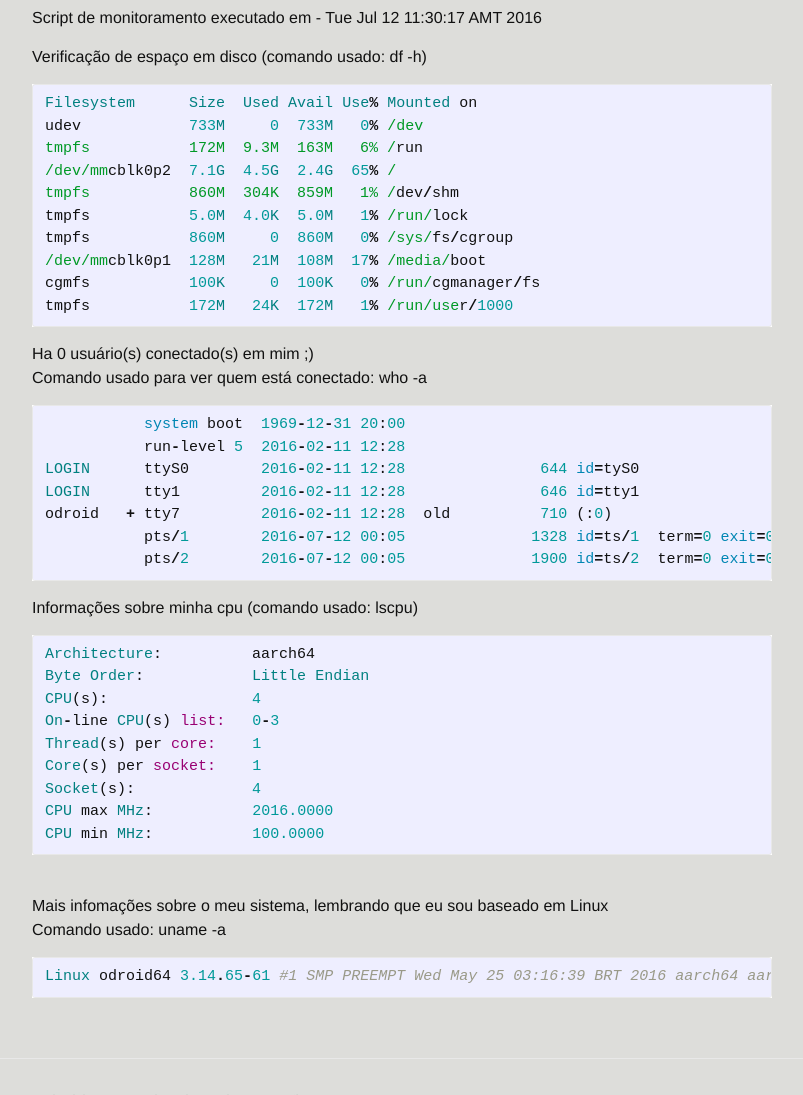
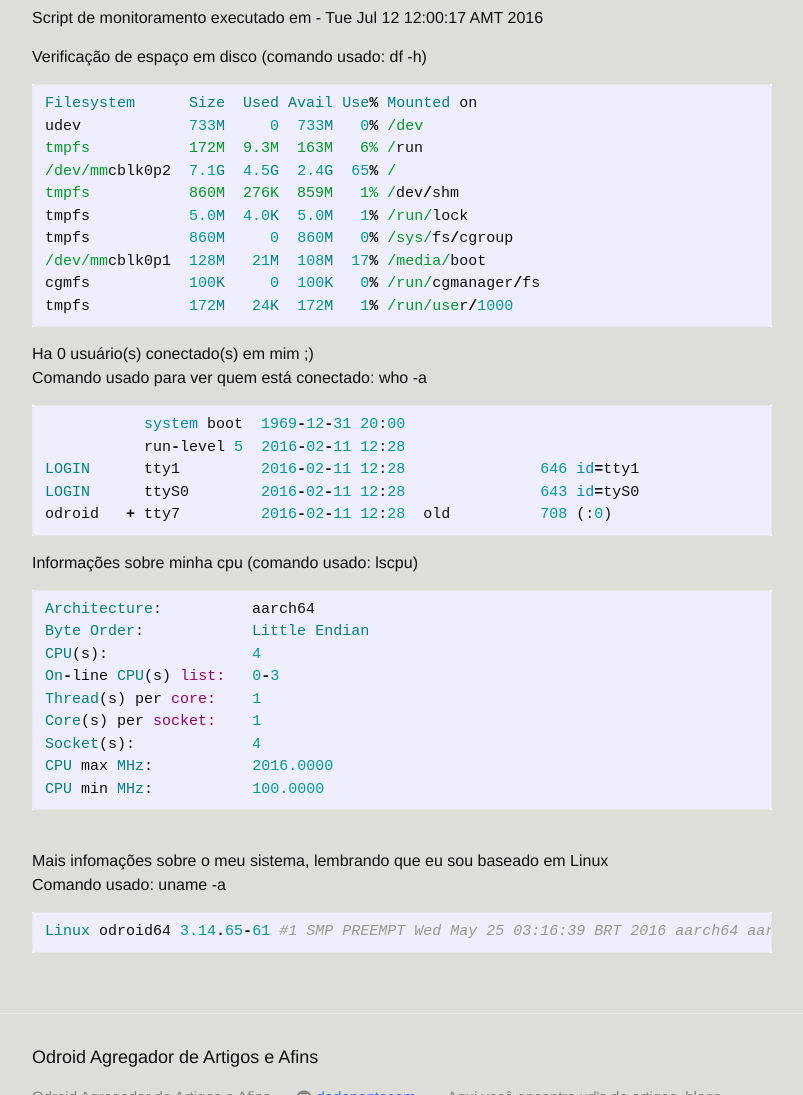
Before and after one commit to robsonneto5pi/odroid-br.github.io, a Jekyll site: the page built from _posts/2016-07-12-televator.markdown, in a window 1280 px wide and 1400 px high. Shown: the part 305-1400 px from the top of the window, without its empty margins (238-1041 px from the left). Built offline with Jekyll 4.4.1, drawn with Linux system fonts in a browser that asks for light colours; some of the changed text lies outside the part shown; grey boxes are pictures that could not be loaded.

Commit message:
2016-07-12-televator.markdown

```diff
--- a/_posts/2016-07-12-televator.markdown
+++ b/_posts/2016-07-12-televator.markdown
@@ -4,9 +4,9 @@
 ---
 <br />
 Hello friends! Meu nome é odroid, mas podem me chamar de Mr. 0dr0id. Abaixo você irá encontrar um relatório de monitoramento <br />
-Eu estou ligado ininterruptamente à 12 hours, 3 minutes, amuse me!!!
+Eu estou ligado ininterruptamente à 14 minutes, amuse me!!!
 
-Script de monitoramento executado em - Tue Jul 12 11:30:17 AMT 2016 <br />
+Script de monitoramento executado em - Tue Jul 12 12:00:17 AMT 2016 <br />
 
 Verificação de espaço em disco (comando usado: df -h)
 {% highlight ruby %}
@@ -14,7 +14,7 @@
 udev            733M     0  733M   0% /dev
 tmpfs           172M  9.3M  163M   6% /run
 /dev/mmcblk0p2  7.1G  4.5G  2.4G  65% /
-tmpfs           860M  304K  859M   1% /dev/shm
+tmpfs           860M  276K  859M   1% /dev/shm
 tmpfs           5.0M  4.0K  5.0M   1% /run/lock
 tmpfs           860M     0  860M   0% /sys/fs/cgroup
 /dev/mmcblk0p1  128M   21M  108M  17% /media/boot
@@ -26,11 +26,9 @@
 {% highlight ruby %}
            system boot  1969-12-31 20:00
            run-level 5  2016-02-11 12:28
-LOGIN      ttyS0        2016-02-11 12:28               644 id=tyS0
 LOGIN      tty1         2016-02-11 12:28               646 id=tty1
-odroid   + tty7         2016-02-11 12:28  old          710 (:0)
-           pts/1        2016-07-12 00:05              1328 id=ts/1  term=0 exit=0
-           pts/2        2016-07-12 00:05              1900 id=ts/2  term=0 exit=0
+LOGIN      ttyS0        2016-02-11 12:28               643 id=tyS0
+odroid   + tty7         2016-02-11 12:28  old          708 (:0)
 {% endhighlight %}
 Informações sobre minha cpu (comando usado: lscpu)
 {% highlight ruby %}
```
